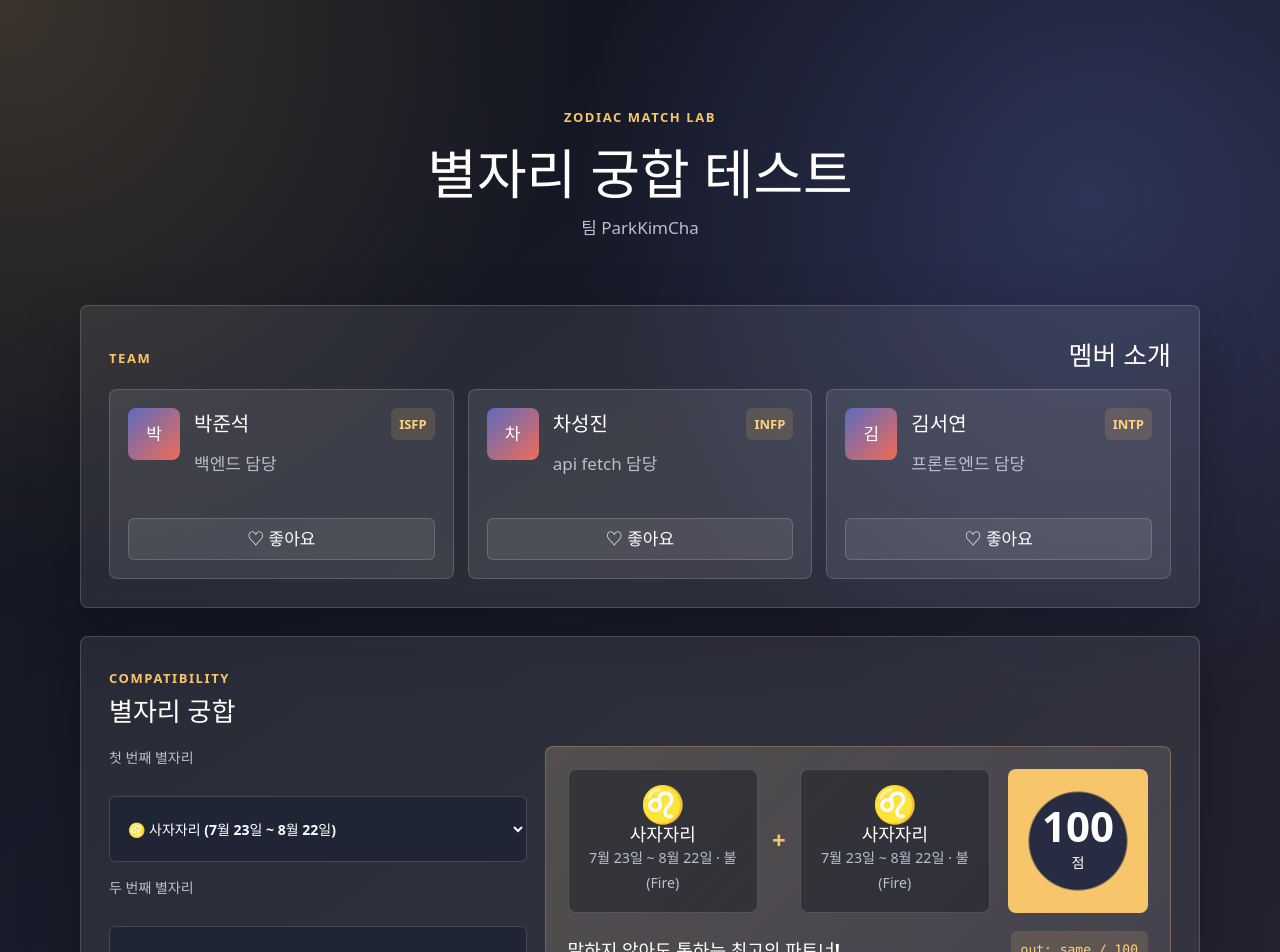
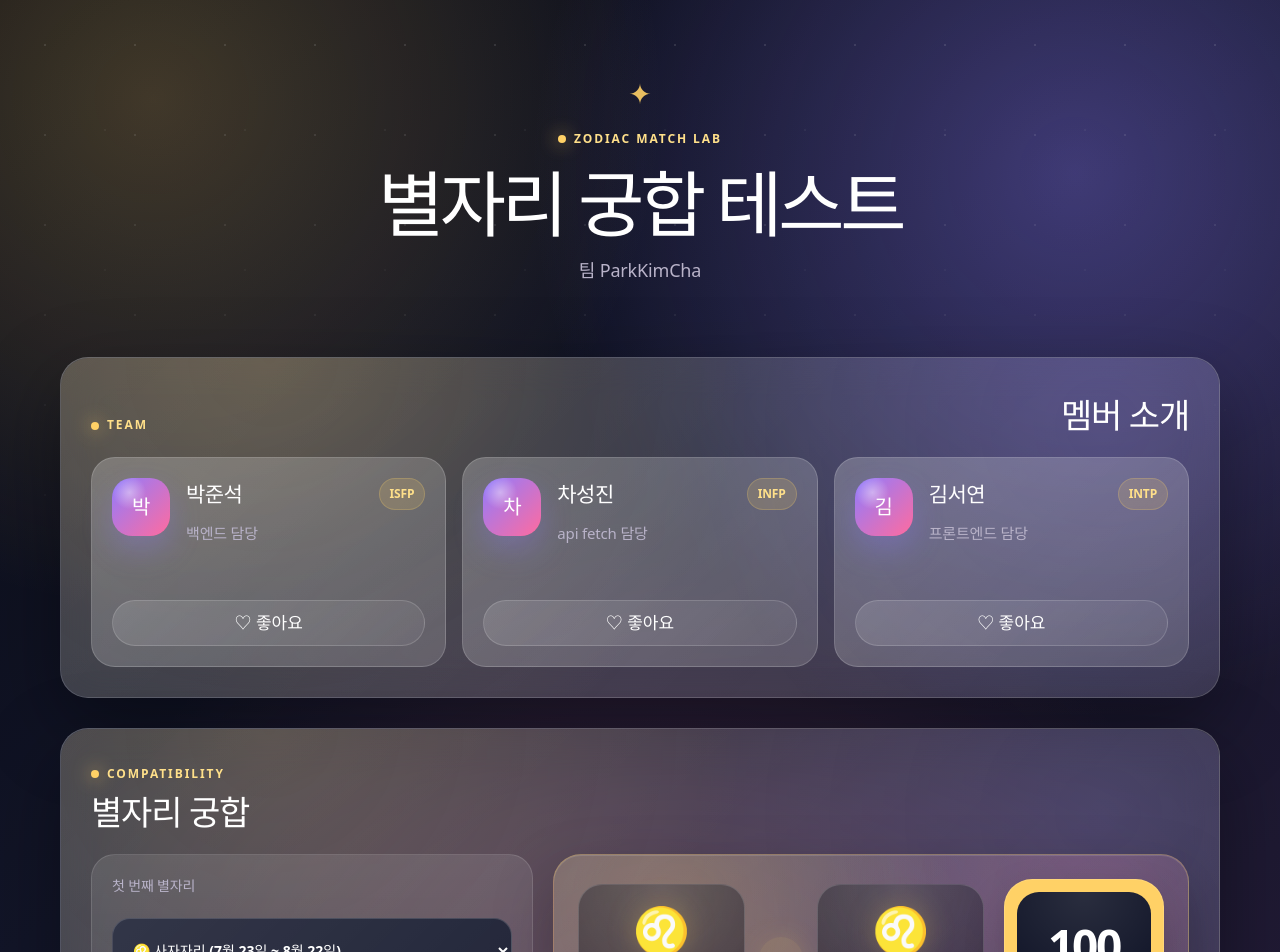
Before and after one commit to Seon-K/ParkKimCha, a React (Vite) app in the folder frontend--template/: page / in a window 1280 px wide. Shown: the top 952 px of the page. Built offline with nearby package versions, Linux system fonts and the light colour scheme.

Commit message:
style: update zodiac compatibility page design

```diff
--- a/frontend--template/src/App.css
+++ b/frontend--template/src/App.css
@@ -1,90 +1,158 @@
 .app-shell {
-  width: min(1120px, calc(100% - 32px));
+  width: min(1160px, calc(100% - 32px));
   margin: 0 auto;
-  padding: 48px 0 64px;
+  padding: 54px 0 76px;
 }
 
 .hero-section {
-  padding: 56px 0 36px;
+  position: relative;
+  padding: 70px 0 42px;
   text-align: center;
+}
+
+.hero-section::before {
+  content: "✦";
+  position: absolute;
+  top: 18px;
+  left: 50%;
+  transform: translateX(-50%);
+  color: var(--accent);
+  font-size: 28px;
+  opacity: 0.9;
 }
 
 .eyebrow,
 .section-heading span {
-  color: var(--accent);
-  font-size: 13px;
-  font-weight: 800;
-  letter-spacing: 0.12em;
+  display: inline-flex;
+  align-items: center;
+  gap: 8px;
+  width: fit-content;
+  color: var(--accent-strong);
+  font-size: 12px;
+  font-weight: 900;
+  letter-spacing: 0.16em;
   text-transform: uppercase;
 }
 
+.eyebrow::before,
+.section-heading span::before {
+  content: "";
+  width: 8px;
+  height: 8px;
+  border-radius: 999px;
+  background: var(--accent);
+  box-shadow: 0 0 18px rgba(255, 209, 102, 0.9);
+}
+
 .hero-section h1 {
-  margin: 14px 0 14px;
+  max-width: 820px;
+  margin: 18px auto 18px;
 }
 
 .hero-section p {
-  max-width: 560px;
+  max-width: 620px;
   margin: 0 auto;
   color: var(--muted);
+  font-size: 18px;
 }
 
 .section-panel {
-  margin-top: 28px;
-  padding: 28px;
+  position: relative;
+  margin-top: 30px;
+  padding: 30px;
   border: 1px solid var(--border);
-  border-radius: 8px;
-  background: var(--panel);
+  border-radius: 28px;
+  background:
+    linear-gradient(135deg, rgba(255, 255, 255, 0.13), rgba(255, 255, 255, 0.05)),
+    var(--panel);
   box-shadow: var(--shadow);
+  backdrop-filter: blur(20px);
+  overflow: hidden;
+}
+
+.section-panel::before {
+  content: "";
+  position: absolute;
+  inset: 0;
+  pointer-events: none;
+  border-radius: inherit;
+  background:
+    radial-gradient(circle at 18% 0%, rgba(255, 209, 102, 0.15), transparent 28rem),
+    radial-gradient(circle at 90% 20%, rgba(143, 124, 255, 0.15), transparent 24rem);
+}
+
+.section-panel > * {
+  position: relative;
+  z-index: 1;
 }
 
 .section-heading {
   display: flex;
   align-items: end;
   justify-content: space-between;
-  gap: 16px;
-  margin-bottom: 18px;
+  gap: 20px;
+  margin-bottom: 22px;
   text-align: left;
 }
 
 .section-heading h2 {
-  margin: 6px 0 0;
+  margin: 8px 0 0;
 }
 
 .section-heading p {
-  max-width: 300px;
+  max-width: 340px;
   color: var(--muted);
   font-size: 15px;
   text-align: right;
 }
 
+/* 멤버 카드 */
 .member-grid {
   display: grid;
   grid-template-columns: repeat(3, minmax(0, 1fr));
-  gap: 14px;
+  gap: 16px;
 }
 
 .member-card {
   display: grid;
-  grid-template-columns: 52px 1fr;
-  gap: 14px;
-  min-height: 190px;
-  padding: 18px;
+  grid-template-columns: 58px 1fr;
+  gap: 16px;
+  min-height: 210px;
+  padding: 20px;
   border: 1px solid var(--border);
-  border-radius: 8px;
-  background: var(--card);
+  border-radius: 24px;
+  background:
+    linear-gradient(145deg, rgba(255, 255, 255, 0.14), rgba(255, 255, 255, 0.06)),
+    var(--card);
   text-align: left;
+  transition:
+    transform 180ms ease,
+    border-color 180ms ease,
+    background 180ms ease;
+}
+
+.member-card:hover {
+  transform: translateY(-5px);
+  border-color: rgba(255, 209, 102, 0.42);
+  background:
+    linear-gradient(145deg, rgba(255, 209, 102, 0.13), rgba(255, 255, 255, 0.07)),
+    var(--card-strong);
 }
 
 .member-avatar {
   display: flex;
-  width: 52px;
-  height: 52px;
+  width: 58px;
+  height: 58px;
   align-items: center;
   justify-content: center;
-  border-radius: 8px;
+  border-radius: 20px;
   color: #fff;
-  background: linear-gradient(135deg, #5c6bc0, #ef6c57);
-  font-weight: 800;
+  background:
+    radial-gradient(circle at 30% 25%, rgba(255, 255, 255, 0.42), transparent 28%),
+    linear-gradient(135deg, var(--purple), var(--pink));
+  box-shadow: 0 14px 30px rgba(143, 124, 255, 0.3);
+  font-size: 20px;
+  font-weight: 900;
 }
 
 .member-info {
@@ -101,40 +169,48 @@
 .member-info h3 {
   margin: 0;
   color: var(--text-strong);
-  font-size: 20px;
+  font-size: 21px;
 }
 
 .member-info span {
   flex: 0 0 auto;
-  padding: 4px 8px;
-  border-radius: 6px;
+  padding: 6px 10px;
+  border: 1px solid rgba(255, 209, 102, 0.22);
+  border-radius: 999px;
   color: var(--accent-strong);
   background: var(--accent-soft);
-  font-size: 13px;
-  font-weight: 800;
+  font-size: 12px;
+  font-weight: 900;
 }
 
 .member-info p {
   margin-top: 12px;
   color: var(--muted);
+  font-size: 15px;
 }
 
 .like-button {
   grid-column: 1 / -1;
   align-self: end;
   width: 100%;
-  min-height: 42px;
+  min-height: 46px;
   border: 1px solid var(--border);
-  border-radius: 6px;
+  border-radius: 999px;
   color: var(--text-strong);
-  background: var(--button-bg);
-  font: inherit;
-  font-weight: 800;
+  background:
+    linear-gradient(135deg, rgba(255, 255, 255, 0.13), rgba(255, 255, 255, 0.06));
+  font-weight: 900;
   cursor: pointer;
+  transition:
+    transform 160ms ease,
+    border-color 160ms ease,
+    background 160ms ease;
 }
 
 .like-button:hover {
+  transform: translateY(-2px);
   border-color: var(--accent);
+  background: rgba(255, 209, 102, 0.13);
 }
 
 .like-button:focus-visible {
@@ -144,39 +220,53 @@
 
 .like-button.liked {
   color: #fff;
-  border-color: #d94b66;
-  background: #d94b66;
+  border-color: rgba(255, 107, 159, 0.65);
+  background:
+    linear-gradient(135deg, #ff6b9f, #ff8f6b);
+  box-shadow: 0 16px 34px rgba(255, 107, 159, 0.25);
 }
 
+/* 별자리 테스트 레이아웃 */
 .zodiac-layout {
   display: grid;
-  grid-template-columns: minmax(260px, 0.8fr) minmax(320px, 1.2fr);
-  gap: 18px;
+  grid-template-columns: minmax(280px, 0.82fr) minmax(360px, 1.18fr);
+  gap: 20px;
   align-items: stretch;
 }
 
 .zodiac-form {
   display: grid;
-  gap: 14px;
+  gap: 16px;
+  padding: 20px;
+  border: 1px solid rgba(255, 255, 255, 0.13);
+  border-radius: 24px;
+  background:
+    linear-gradient(180deg, rgba(255, 255, 255, 0.1), rgba(255, 255, 255, 0.04));
 }
 
 .zodiac-form label {
   display: grid;
-  gap: 8px;
+  gap: 9px;
   color: var(--muted);
   font-size: 14px;
-  font-weight: 800;
+  font-weight: 900;
 }
 
 .zodiac-form select {
   width: 100%;
-  min-height: 48px;
-  padding: 0 14px;
-  border: 1px solid var(--border);
-  border-radius: 6px;
+  min-height: 54px;
+  padding: 0 16px;
+  border: 1px solid rgba(255, 255, 255, 0.16);
+  border-radius: 18px;
   color: var(--text-strong);
-  background: #202536;
+  background:
+    linear-gradient(135deg, rgba(255, 255, 255, 0.11), rgba(255, 255, 255, 0.05)),
+    #191d31;
   cursor: pointer;
+}
+
+.zodiac-form select:hover {
+  border-color: rgba(255, 209, 102, 0.38);
 }
 
 .zodiac-form select:focus-visible {
@@ -187,20 +277,25 @@
 .date-range {
   color: var(--accent-strong);
   font-size: 13px;
-  font-weight: 700;
+  font-weight: 800;
 }
 
+/* 결과 카드 */
 .result-card {
   display: grid;
-  grid-template-columns: minmax(220px, 1fr) 140px;
-  gap: 18px;
-  min-height: 238px;
-  padding: 22px;
-  border: 1px solid rgba(247, 198, 107, 0.28);
-  border-radius: 8px;
+  grid-template-columns: minmax(230px, 1fr) 160px;
+  gap: 20px;
+  min-height: 270px;
+  padding: 24px;
+  border: 1px solid rgba(255, 209, 102, 0.3);
+  border-radius: 28px;
   background:
-    linear-gradient(135deg, rgba(247, 198, 107, 0.12), transparent),
-    rgba(255, 255, 255, 0.08);
+    radial-gradient(circle at 20% 18%, rgba(255, 209, 102, 0.2), transparent 16rem),
+    radial-gradient(circle at 86% 20%, rgba(255, 107, 159, 0.16), transparent 16rem),
+    linear-gradient(145deg, rgba(255, 255, 255, 0.14), rgba(255, 255, 255, 0.06));
+  box-shadow:
+    inset 0 1px 0 rgba(255, 255, 255, 0.12),
+    0 24px 60px rgba(0, 0, 0, 0.26);
 }
 
 .sign-row {
@@ -212,57 +307,96 @@
 
 .sign-row div {
   display: grid;
-  min-height: 128px;
+  min-height: 150px;
   place-items: center;
-  padding: 16px 10px;
+  padding: 18px 12px;
   border: 1px solid var(--border);
-  border-radius: 8px;
-  background: rgba(16, 19, 29, 0.42);
+  border-radius: 24px;
+  background:
+    radial-gradient(circle at top, rgba(255, 255, 255, 0.12), transparent 70%),
+    rgba(11, 13, 22, 0.42);
 }
 
 .sign-row strong {
   color: var(--accent);
-  font-size: 36px;
+  font-size: 46px;
   line-height: 1;
+  filter: drop-shadow(0 0 14px rgba(255, 209, 102, 0.28));
 }
 
 .sign-row span {
   color: var(--text-strong);
-  font-size: 18px;
-  font-weight: 800;
+  font-size: 19px;
+  font-weight: 900;
 }
 
 .sign-row small {
   color: var(--muted);
+  font-size: 12px;
   text-align: center;
 }
 
 .sign-row b {
+  display: grid;
+  width: 44px;
+  height: 44px;
+  place-items: center;
+  border-radius: 999px;
   color: var(--accent);
-  font-size: 24px;
+  background: rgba(255, 209, 102, 0.12);
+  font-size: 22px;
+  box-shadow: 0 0 24px rgba(255, 209, 102, 0.16);
 }
 
+/* 인포그래픽 점수 링 */
 .score-ring {
+  position: relative;
   display: grid;
   place-content: center;
   align-self: stretch;
-  min-height: 140px;
-  border-radius: 8px;
+  min-height: 160px;
+  border-radius: 28px;
   color: var(--text-strong);
   background:
-    radial-gradient(circle at center, #272c42 0 48%, transparent 50%),
-    conic-gradient(var(--accent) calc(var(--score, 100) * 1%), rgba(255, 255, 255, 0.12) 0);
+    radial-gradient(circle at center, #15192b 0 48%, transparent 49%),
+    conic-gradient(
+      var(--accent) calc(var(--score, 100) * 1%),
+      rgba(255, 255, 255, 0.12) 0
+    );
+  box-shadow:
+    inset 0 0 0 1px rgba(255, 255, 255, 0.12),
+    0 18px 40px rgba(0, 0, 0, 0.2);
+}
+
+.score-ring::before {
+  content: "";
+  position: absolute;
+  inset: 13px;
+  border-radius: 22px;
+  background:
+    radial-gradient(circle at top, rgba(255, 255, 255, 0.1), transparent 70%),
+    #121629;
+  z-index: 0;
+}
+
+.score-ring span,
+.score-ring small {
+  position: relative;
+  z-index: 1;
 }
 
 .score-ring span {
-  font-size: 42px;
-  font-weight: 900;
+  font-size: 46px;
+  font-weight: 950;
   line-height: 1;
+  letter-spacing: -0.05em;
 }
 
 .score-ring small {
-  margin-top: 4px;
+  margin-top: 6px;
+  color: var(--muted);
   text-align: center;
+  font-weight: 800;
 }
 
 .result-copy {
@@ -271,36 +405,44 @@
   align-items: center;
   justify-content: space-between;
   gap: 14px;
+  padding-top: 4px;
 }
 
 .result-copy p {
   color: var(--text-strong);
-  font-size: 18px;
-  font-weight: 800;
+  font-size: 19px;
+  font-weight: 900;
 }
 
 .result-copy code {
   flex: 0 0 auto;
-  padding: 7px 10px;
-  border-radius: 6px;
+  padding: 9px 12px;
+  border: 1px solid rgba(255, 209, 102, 0.22);
+  border-radius: 999px;
   color: var(--accent-strong);
   background: var(--accent-soft);
   font-family: ui-monospace, Consolas, monospace;
   font-size: 13px;
+  font-weight: 800;
 }
 
-@media (max-width: 820px) {
+@media (max-width: 900px) {
   .app-shell {
     width: min(100% - 24px, 1120px);
-    padding-top: 24px;
+    padding-top: 28px;
   }
 
   .hero-section {
-    padding: 36px 0 22px;
+    padding: 52px 0 26px;
+  }
+
+  .hero-section p {
+    font-size: 16px;
   }
 
   .section-panel {
-    padding: 20px;
+    padding: 22px;
+    border-radius: 24px;
   }
 
   .section-heading {
@@ -308,7 +450,7 @@
   }
 
   .section-heading p {
-    margin-top: 8px;
+    margin-top: 10px;
     text-align: left;
   }
 
@@ -317,7 +459,7 @@
   }
 
   .member-card {
-    min-height: 168px;
+    min-height: 178px;
   }
 
   .zodiac-layout,
@@ -325,7 +467,40 @@
     grid-template-columns: 1fr;
   }
 
+  .result-card {
+    min-height: auto;
+  }
+
   .result-copy {
     display: grid;
   }
 }
+
+@media (max-width: 560px) {
+  .app-shell {
+    width: min(100% - 18px, 1120px);
+    padding-bottom: 46px;
+  }
+
+  .section-panel {
+    padding: 18px;
+  }
+
+  .result-card,
+  .zodiac-form,
+  .member-card {
+    border-radius: 20px;
+  }
+
+  .sign-row {
+    grid-template-columns: 1fr;
+  }
+
+  .sign-row b {
+    margin: 0 auto;
+  }
+
+  .score-ring {
+    min-height: 150px;
+  }
+}
--- a/frontend--template/src/components/ZodiacCompatibility.tsx
+++ b/frontend--template/src/components/ZodiacCompatibility.tsx
@@ -59,7 +59,7 @@ function ZodiacCompatibility() {
               <strong>{first.symbol}</strong>
               <span>{first.label}</span>
               <small>
-                {first.dateRange} · {result.sign1.element_label}
+               {result.sign1.element_label}
               </small>
             </div>
             <b>+</b>
@@ -67,7 +67,7 @@ function ZodiacCompatibility() {
               <strong>{second.symbol}</strong>
               <span>{second.label}</span>
               <small>
-                {second.dateRange} · {result.sign2.element_label}
+               {result.sign2.element_label}
               </small>
             </div>
           </div>
--- a/frontend--template/src/index.css
+++ b/frontend--template/src/index.css
@@ -1,30 +1,37 @@
 :root {
-  --text: #f6f7fb;
+  --text: #f7f2ff;
   --text-strong: #ffffff;
-  --muted: #b9bfce;
-  --bg: #10131d;
+  --muted: #b9b3c9;
+
+  --bg: #0b0d16;
   --panel: rgba(255, 255, 255, 0.08);
-  --card: rgba(255, 255, 255, 0.09);
+  --card: rgba(255, 255, 255, 0.1);
+  --card-strong: rgba(255, 255, 255, 0.14);
   --border: rgba(255, 255, 255, 0.16);
-  --accent: #f7c66b;
-  --accent-strong: #ffd37e;
-  --accent-soft: rgba(247, 198, 107, 0.14);
-  --button-bg: rgba(255, 255, 255, 0.08);
-  --focus: rgba(247, 198, 107, 0.36);
-  --shadow: 0 22px 60px rgba(0, 0, 0, 0.26);
+
+  --accent: #ffd166;
+  --accent-strong: #ffe08a;
+  --accent-soft: rgba(255, 209, 102, 0.16);
+
+  --pink: #ff6b9f;
+  --purple: #8f7cff;
+  --blue: #67d5ff;
+
+  --button-bg: rgba(255, 255, 255, 0.1);
+  --focus: rgba(255, 209, 102, 0.4);
+  --shadow: 0 28px 80px rgba(0, 0, 0, 0.36);
 
   --sans: system-ui, 'Segoe UI', Roboto, sans-serif;
   --heading: system-ui, 'Segoe UI', Roboto, sans-serif;
 
-  font: 17px/145% var(--sans);
-  letter-spacing: 0;
+  font: 17px/1.55 var(--sans);
+  letter-spacing: -0.01em;
   color: var(--text);
   background: var(--bg);
   font-synthesis: none;
   text-rendering: optimizeLegibility;
   -webkit-font-smoothing: antialiased;
   -moz-osx-font-smoothing: grayscale;
-
 }
 
 #root {
@@ -34,30 +41,53 @@
 body {
   margin: 0;
   min-width: 320px;
+  overflow-x: hidden;
   background:
-    radial-gradient(circle at top left, rgba(247, 198, 107, 0.18), transparent 34rem),
-    radial-gradient(circle at 85% 18%, rgba(92, 107, 192, 0.3), transparent 30rem),
-    linear-gradient(145deg, #10131d 0%, #191c2a 50%, #262332 100%);
+    radial-gradient(circle at 12% 8%, rgba(255, 209, 102, 0.22), transparent 30rem),
+    radial-gradient(circle at 84% 14%, rgba(143, 124, 255, 0.36), transparent 32rem),
+    radial-gradient(circle at 50% 85%, rgba(255, 107, 159, 0.18), transparent 34rem),
+    linear-gradient(145deg, #090b14 0%, #121528 45%, #241b37 100%);
+}
+
+body::before {
+  content: "";
+  position: fixed;
+  inset: 0;
+  pointer-events: none;
+  background-image:
+    radial-gradient(circle, rgba(255, 255, 255, 0.55) 1px, transparent 1.4px),
+    radial-gradient(circle, rgba(255, 255, 255, 0.28) 1px, transparent 1.4px);
+  background-size: 90px 90px, 140px 140px;
+  background-position: 0 0, 35px 60px;
+  opacity: 0.22;
+  mask-image: linear-gradient(to bottom, black 0%, transparent 80%);
 }
 
 h1,
-h2 {
+h2,
+h3 {
   font-family: var(--heading);
-  font-weight: 800;
   color: var(--text-strong);
 }
 
 h1 {
-  font-size: 54px;
-  line-height: 108%;
-  @media (max-width: 1024px) {
-    font-size: 36px;
-  }
+  margin: 0;
+  font-size: clamp(38px, 7vw, 72px);
+  line-height: 0.98;
+  font-weight: 900;
+  letter-spacing: -0.06em;
 }
 
 h2 {
-  font-size: 26px;
-  line-height: 120%;
+  margin: 0;
+  font-size: clamp(24px, 3vw, 34px);
+  line-height: 1.15;
+  font-weight: 850;
+  letter-spacing: -0.035em;
+}
+
+h3 {
+  letter-spacing: -0.025em;
 }
 
 p {
@@ -69,6 +99,10 @@ select {
   font: inherit;
 }
 
+button {
+  border: 0;
+}
+
 * {
   box-sizing: border-box;
 }
```
